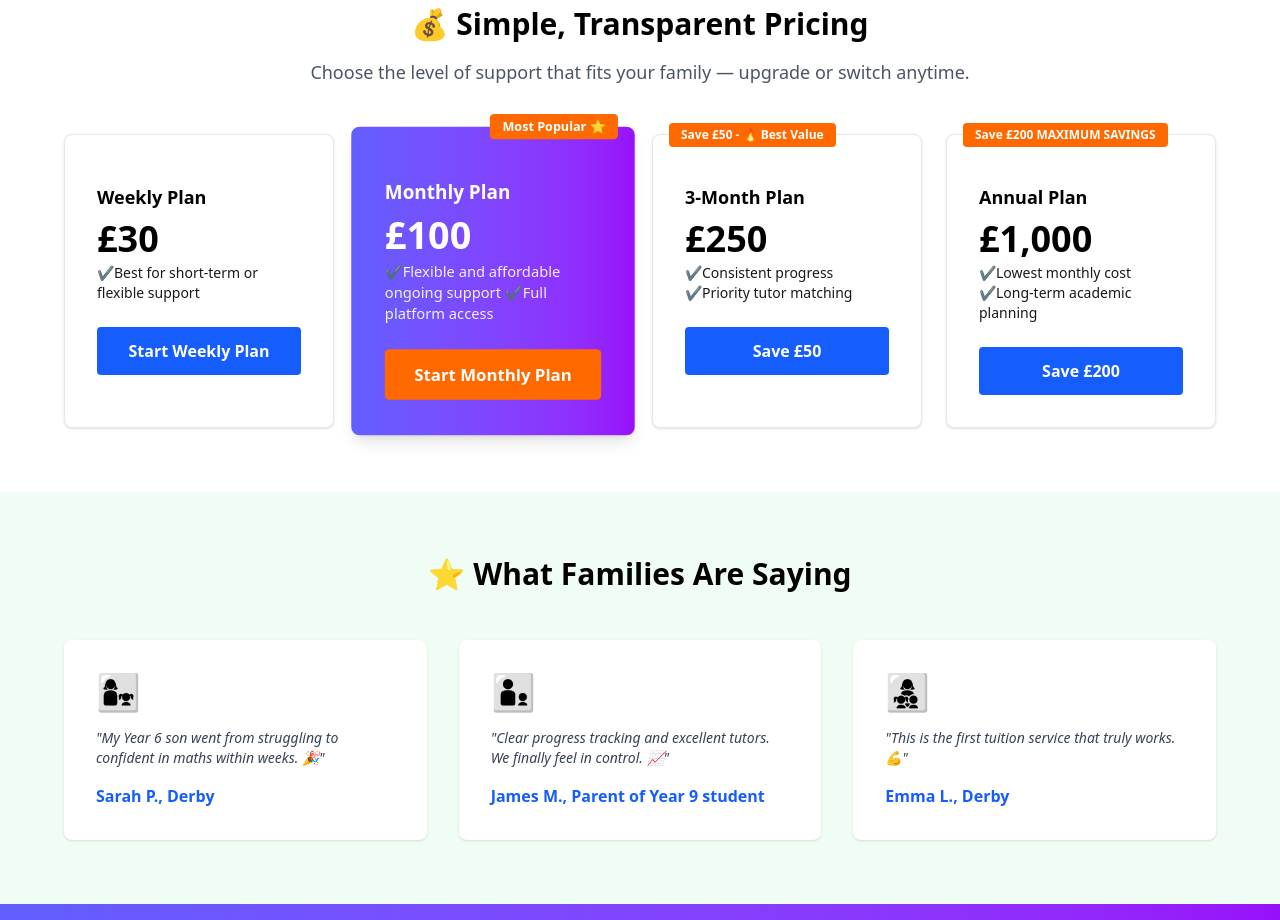
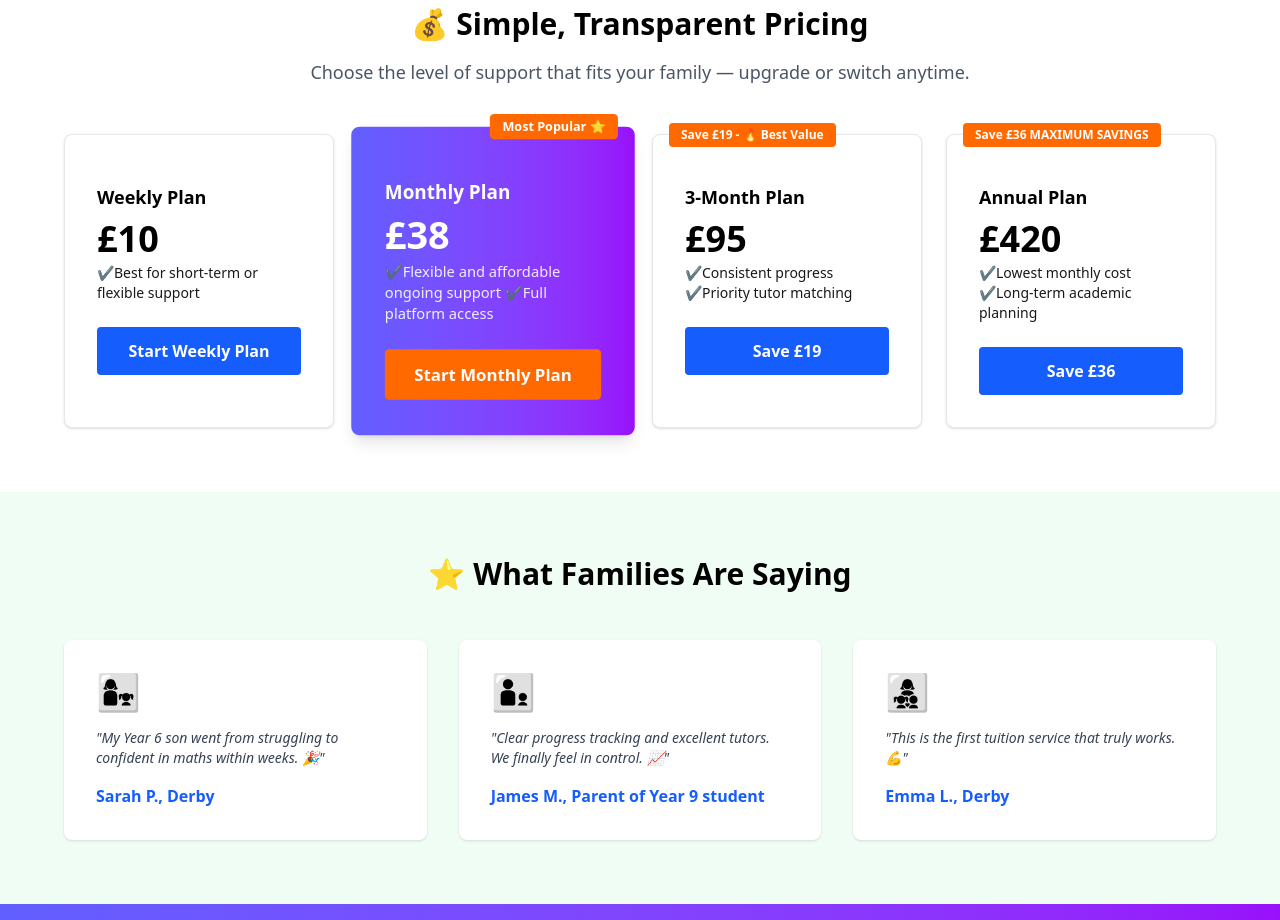
Before and after one commit to EuniceChidinmaImo/smarteducation, a React (Vite) app: page / in a window 1280 px wide. Shown: the part 2140-3060 px from the top of the page. Built offline with nearby package versions, Linux system fonts and the light colour scheme.

Commit message:
price change

```diff
--- a/src/config.js/data.js
+++ b/src/config.js/data.js
@@ -7,10 +7,10 @@ export const navigationLinks = [
 
 
  export const plans = [
-    { name: 'Weekly Plan', price: '£30', period:  '✔Best for short-term or flexible support', cta: 'Start Weekly Plan', highlight: false, savings: null, url: 'https://buy.stripe.com/3cIdRb0Go4u62vY7WK0Fi00' },
-    { name: 'Monthly Plan', price: '£100', period: '✔Flexible and affordable ongoing support    ✔Full platform access', cta: 'Start Monthly Plan', highlight: true, savings: null, url: 'https://buy.stripe.com/cNibJ3cp6e4G1rUdh40Fi01' },
-    { name: '3-Month Plan', price: '£250', period: '✔Consistent progress ✔Priority tutor matching', cta: 'Save £50 ', highlight: false, savings: 'Save £50 - 🔥 Best Value', url: 'https://buy.stripe.com/00w28tfBi2lYdaC4Ky0Fi02' },
-    { name: 'Annual Plan', price: '£1,000', period: '✔Lowest monthly cost  ✔Long-term academic planning', cta: 'Save £200 ', highlight: false, savings: 'Save £200 MAXIMUM SAVINGS', url: 'https://buy.stripe.com/9B68wRagY5ya8Umel80Fi03' },
+    { name: 'Weekly Plan', price: '£10', period:  '✔Best for short-term or flexible support', cta: 'Start Weekly Plan', highlight: false, savings: null, url: 'https://buy.stripe.com/3cIdRb0Go4u62vY7WK0Fi00' },
+    { name: 'Monthly Plan', price: '£38', period: '✔Flexible and affordable ongoing support    ✔Full platform access', cta: 'Start Monthly Plan', highlight: true, savings: null, url: 'https://buy.stripe.com/cNibJ3cp6e4G1rUdh40Fi01' },
+    { name: '3-Month Plan', price: '£95', period: '✔Consistent progress ✔Priority tutor matching', cta: 'Save £19 ', highlight: false, savings: 'Save £19 - 🔥 Best Value', url: 'https://buy.stripe.com/00w28tfBi2lYdaC4Ky0Fi02' },
+    { name: 'Annual Plan', price: '£420', period: '✔Lowest monthly cost  ✔Long-term academic planning', cta: 'Save £36 ', highlight: false, savings: 'Save £36 MAXIMUM SAVINGS', url: 'https://buy.stripe.com/9B68wRagY5ya8Umel80Fi03' },
   ];
 
  export const features = [
```
